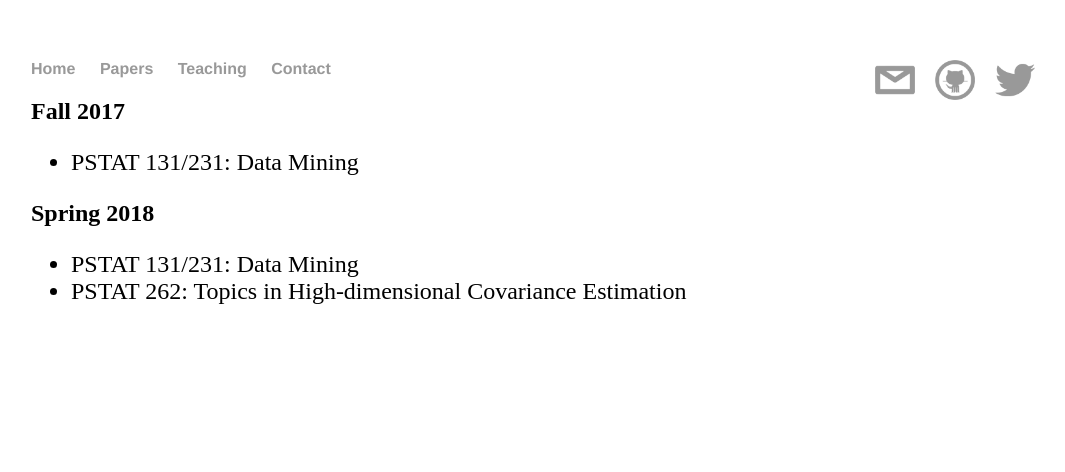
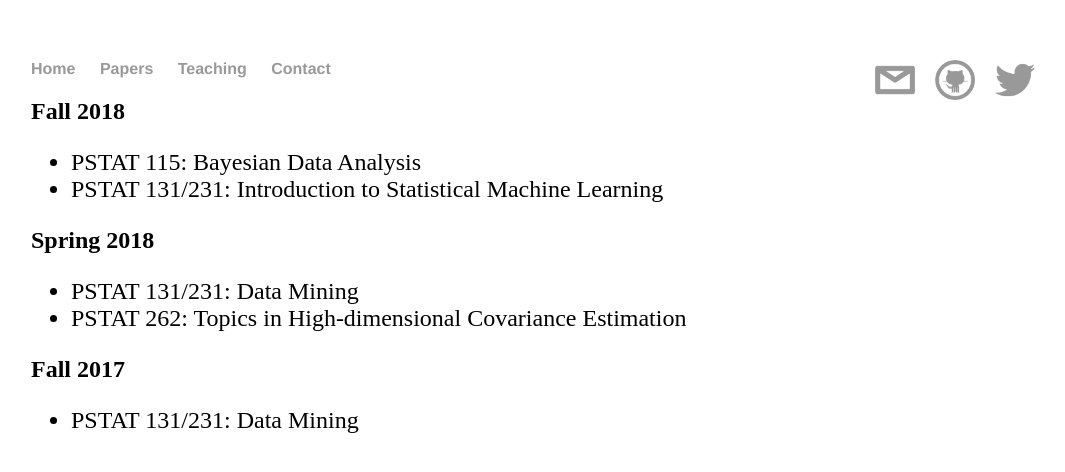
Before and after one commit to afranks86/afranks86.github.io, a Jekyll site: the page built from teaching/index.html, in a window 1280 px wide. Shown: the top 472 px of the page, without its empty margins (97-1162 px from the left). Built offline with Jekyll 4.4.1, drawn with Linux system fonts in a browser that asks for light colours; nearby versions of some CDN libraries.

Commit message:
Add Fall teaching

```diff
--- a/teaching/index.html
+++ b/teaching/index.html
@@ -21,15 +21,20 @@ title: Alexander Franks - Teaching
 <!--     </tr> -->
 <!-- </table> -->
 
-<h2>Fall 2017</h2>
+<h2>Fall 2018</h2>
 <ul style="font-size: 1.5em">
-  <li>PSTAT 131/231: Data Mining</li>
-</ul>
+    <li>PSTAT 115: Bayesian Data Analysis</li>
+    <li>PSTAT 131/231: Introduction to Statistical Machine Learning</li>
+  </ul>
 <h2>Spring 2018</h2>
   <ul style="font-size: 1.5em">
     <li>PSTAT 131/231: Data Mining</li>
     <li>PSTAT 262: Topics in High-dimensional Covariance Estimation</li>
   </ul>
+<h2>Fall 2017</h2>
+<ul style="font-size: 1.5em">
+  <li>PSTAT 131/231: Data Mining</li>
+</ul>
 <!-- <a href="http://www.pstat.ucsb.edu/">Stat 131: Data Mining</a> -->
 <!-- <h3>Head Teaching Fellow (Harvard University)</h3> -->
 <!--     <ul style="font-size: 1.5em"> -->
```
